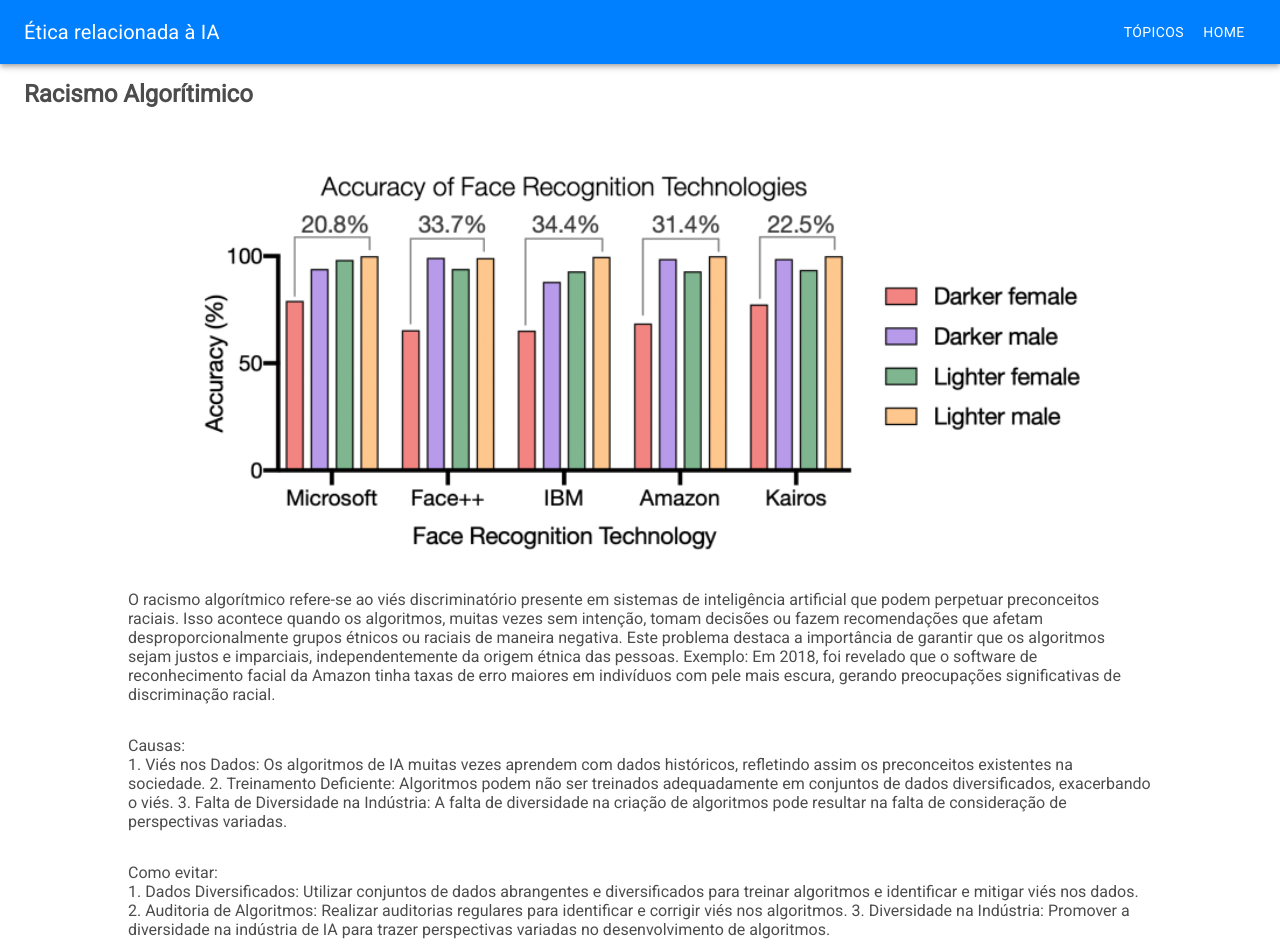
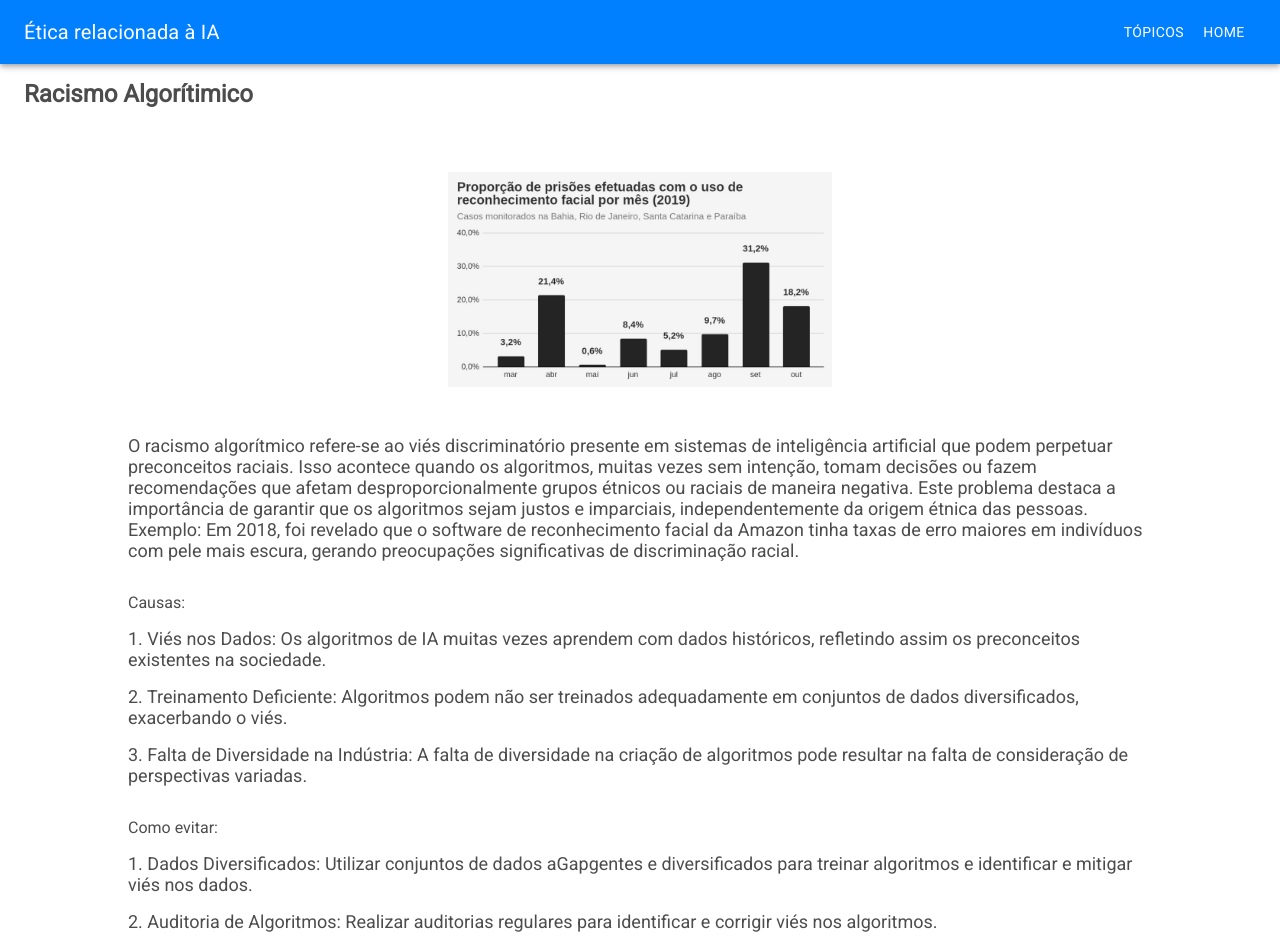
Before and after one commit to kamillareal/transversal, a React (Create React App) app: page /racismo-algoritmico in a window 1280 px wide. Shown: the top 949 px of the page. Built offline with nearby package versions, Linux system fonts and the light colour scheme.

Commit message:
kamillaaa

```diff
--- a/src/pages/RacismoAlgoritmico/index.tsx
+++ b/src/pages/RacismoAlgoritmico/index.tsx
@@ -1,3 +1,5 @@
+import { Gap } from "..";
+import grafico from "../../assets/grafico.png";
 import AppBarHeader from "../../shared/components/app-bar";
 
 export const RacismoAlgoritmico = () => {
@@ -31,13 +33,10 @@
         >
           Racismo Algorítimico
         </h2>
-        <img
-          style={{ width: "70%", paddingTop: "2rem" }}
-          src={require("../../assets/img/racism.webp")}
-        ></img>
+        <img style={{ width: "30%", paddingTop: "2rem" }} src={grafico}></img>
 
         <div style={{ width: "80%" }}>
-          <div>
+          <Gap>
             O racismo algorítmico refere-se ao viés discriminatório presente em
             sistemas de inteligência artificial que podem perpetuar preconceitos
             raciais. Isso acontece quando os algoritmos, muitas vezes sem
@@ -49,26 +48,44 @@
             reconhecimento facial da Amazon tinha taxas de erro maiores em
             indivíduos com pele mais escura, gerando preocupações significativas
             de discriminação racial.
-          </div>
+          </Gap>
         </div>
         <div style={{ width: "80%", paddingBottom: "2rem" }}>
           Causas:
-          <br /> 1. Viés nos Dados: Os algoritmos de IA muitas vezes aprendem
-          com dados históricos, refletindo assim os preconceitos existentes na
-          sociedade. 2. Treinamento Deficiente: Algoritmos podem não ser
-          treinados adequadamente em conjuntos de dados diversificados,
-          exacerbando o viés. 3. Falta de Diversidade na Indústria: A falta de
-          diversidade na criação de algoritmos pode resultar na falta de
-          consideração de perspectivas variadas.
+          <Gap>
+            {" "}
+            1. Viés nos Dados: Os algoritmos de IA muitas vezes aprendem com
+            dados históricos, refletindo assim os preconceitos existentes na
+            sociedade.{" "}
+          </Gap>
+          <Gap>
+            2. Treinamento Deficiente: Algoritmos podem não ser treinados
+            adequadamente em conjuntos de dados diversificados, exacerbando o
+            viés.{" "}
+          </Gap>
+          <Gap>
+            3. Falta de Diversidade na Indústria: A falta de diversidade na
+            criação de algoritmos pode resultar na falta de consideração de
+            perspectivas variadas.
+          </Gap>
           <div style={{ paddingTop: "2rem" }}>
             Como evitar:
-            <br /> 1. Dados Diversificados: Utilizar conjuntos de dados
-            abrangentes e diversificados para treinar algoritmos e identificar e
-            mitigar viés nos dados. 2. Auditoria de Algoritmos: Realizar
-            auditorias regulares para identificar e corrigir viés nos
-            algoritmos. 3. Diversidade na Indústria: Promover a diversidade na
-            indústria de IA para trazer perspectivas variadas no desenvolvimento
-            de algoritmos.
+            <Gap>
+              {" "}
+              1. Dados Diversificados: Utilizar conjuntos de dados aGapgentes e
+              diversificados para treinar algoritmos e identificar e mitigar
+              viés nos dados.{" "}
+            </Gap>
+            <Gap>
+              2. Auditoria de Algoritmos: Realizar auditorias regulares para
+              identificar e corrigir viés nos algoritmos.
+            </Gap>
+            <Gap>
+              {" "}
+              3. Diversidade na Indústria: Promover a diversidade na indústria
+              de IA para trazer perspectivas variadas no desenvolvimento de
+              algoritmos.
+            </Gap>
           </div>
         </div>
       </div>
```
Also changed, not shown: src/assets/grafico.png (added).
